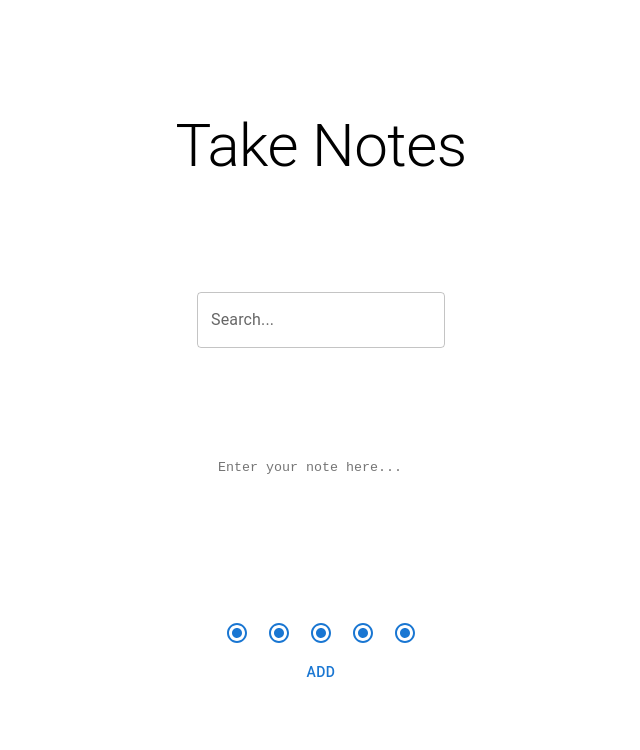
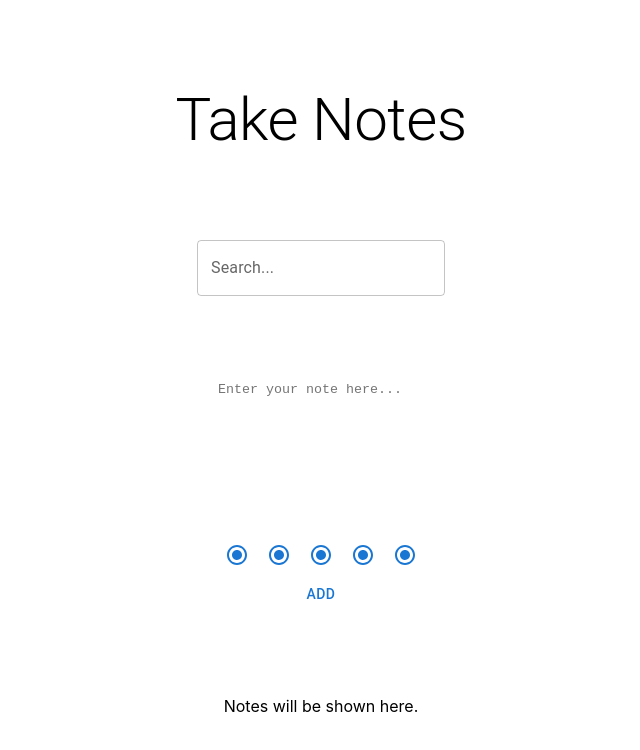
Before and after one commit to Mustafa-Filiz/React--Take-Notes-App, a React (Create React App) app: page / in a window 1280 px wide. Shown: the top 750 px of the page, without its empty margins (319-959 px from the left). Built offline with nearby package versions, Linux system fonts and the light colour scheme.

Commit message:
notes imported

```diff
--- a/src/App.js
+++ b/src/App.js
@@ -1,5 +1,6 @@
 import { Box } from '@mui/system';
 import './App.css';
+import DisplayNotes from './components/DisplayNotes';
 import Header from './components/Header';
 import SearchArea from './components/SearchArea';
 import TakeNoteArea from './components/TakeNoteArea';
@@ -10,6 +11,7 @@ function App() {
             <Header />
             <SearchArea />
             <TakeNoteArea />
+            <DisplayNotes />
         </Box>
     );
 }
```
